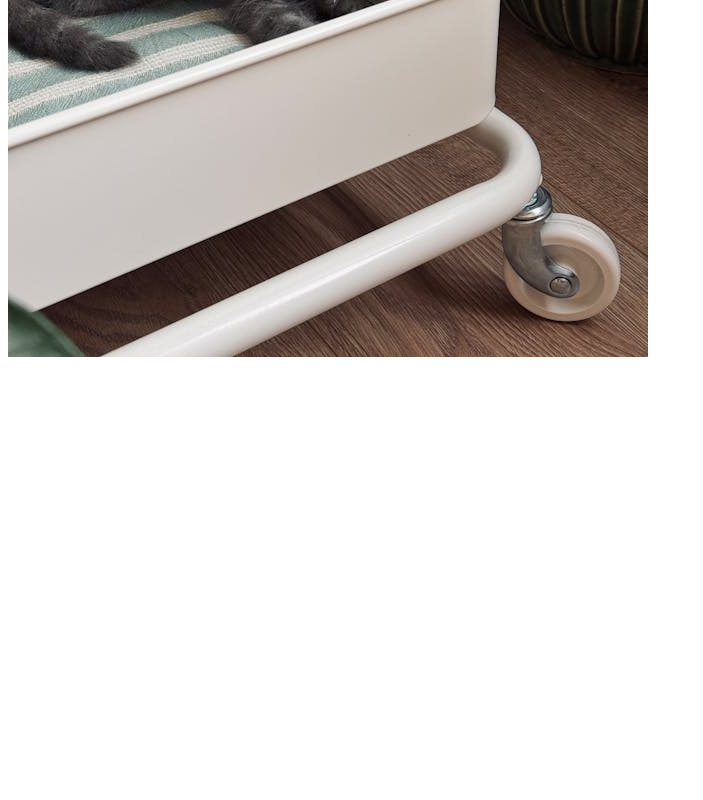
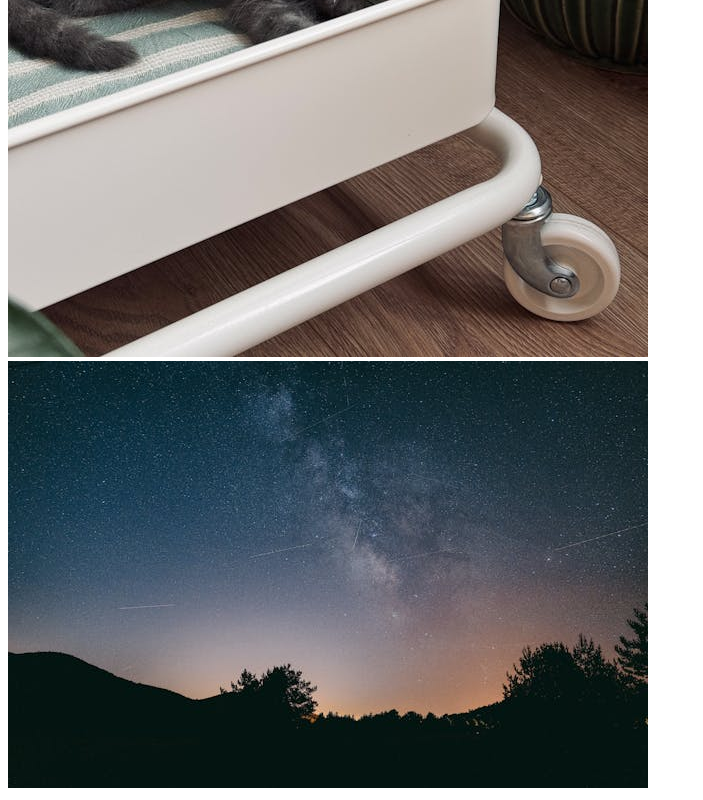
Before and after one commit to Alejandro3928/Evidencia1, a plain HTML site: page index.html in a window 1280 px wide. Shown: the part 576-1376 px from the top of the page, without its empty margins (0-703 px from the left). Before the commit the page ends 945 px from the top, so only its background shows below. Drawn offline with Linux system fonts and the light colour scheme.

Commit message:
se actualizo la pagina

```diff
--- a/index.html
+++ b/index.html
@@ -8,5 +8,6 @@
     <body>
         <h1> Esta es una prueba </h1>
         <img src="imagennueva.jpg" alt="Un gato gris en un mueble">
+        <img src="imagenatardecer.jpg" alt="Una imagen de un atardecer">
     </body>
 </html>
```
